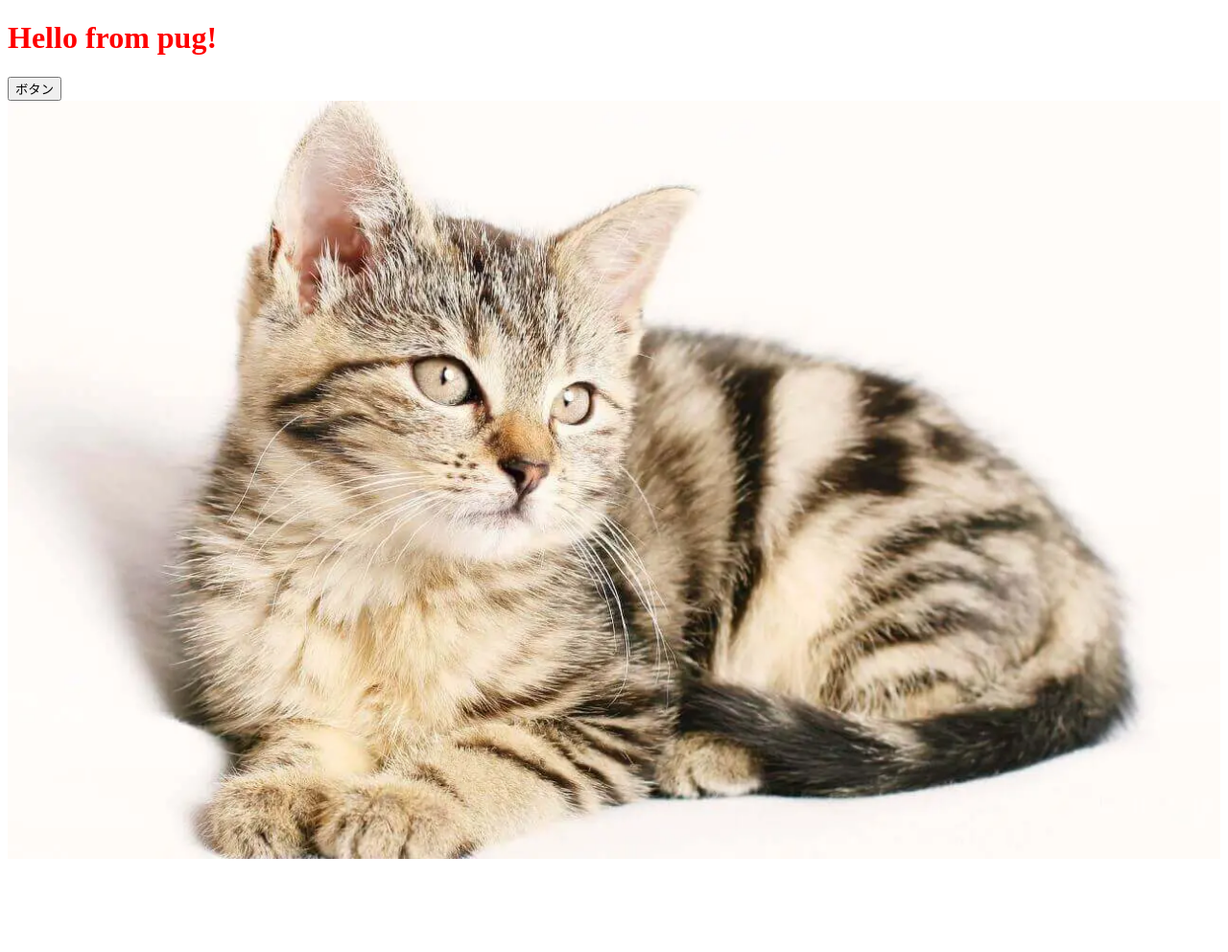
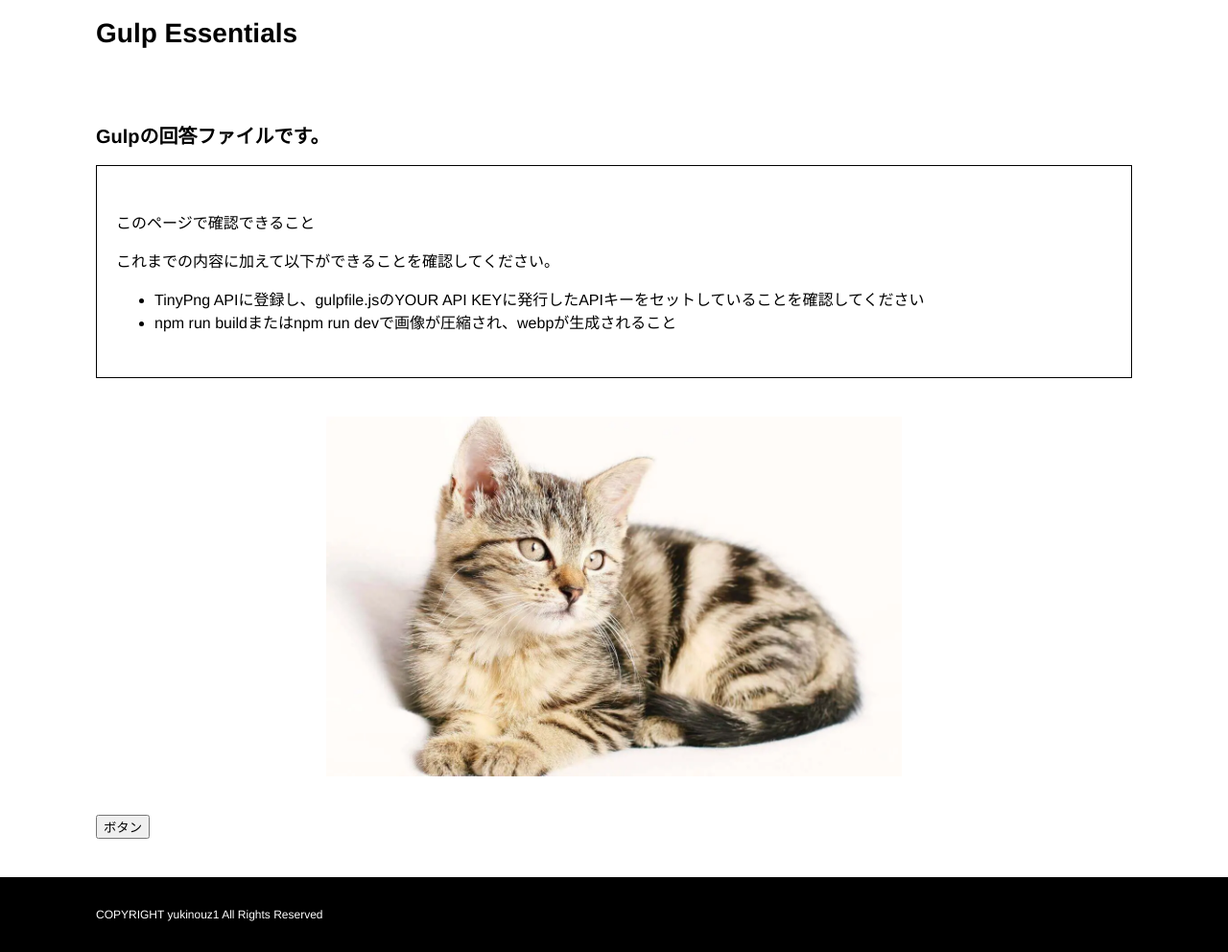
Before and after one commit to yukinouz/gulp-essentials, a website built with webpack: page src/pug/index.pug in a window 1280 px wide. Shown: the whole page at 96% size. Before the commit the page ends 903 px from the top, so only its background shows below. Built offline with nearby package versions, Linux system fonts and the light colour scheme; files whose address does not match are found by name.

Commit message:
[update]このページで確認できること

```diff
--- a/src/pug/index.pug
+++ b/src/pug/index.pug
@@ -8,12 +8,28 @@ html(lang="ja")
     meta(http-equiv="X-UA-Compatible", content="IE=edge")
     meta(name="viewport", content="width=device-width, initial-scale=1.0")
     link(rel="stylesheet", href="./css/style.css?ver")
-    title Document
+    title Gulp Essentials | yukinouz1
   body
-    h1.hoge Hello from pug!
-    button#js-alert-button ボタン
-
-    div
-      +webpImg("hogeclass", "img-cat", "jpg", "画像の説明", true)
+    header.header
+      .inner
+        h1.header__title Gulp Essentials
+    main
+      section.sample
+        .inner
+          h2.sample__title Gulpの回答ファイルです。
+          div.sample__box
+            p このページで確認できること
+            p これまでの内容に加えて以下ができることを確認してください。
+            ul.sample__list
+              li.sample__list-item
+                | TinyPng APIに登録し、gulpfile.jsのYOUR API KEYに発行したAPIキーをセットしていることを確認してください
+              li.sample__list-item
+                | npm run buildまたはnpm run devで画像が圧縮され、webpが生成されること
+          .sample__img
+            +webpImg("hogeclass", "img-cat", "jpg", "画像の説明", true)
+          button#js-alert-button.sample__button ボタン
+    footer.footer
+      .inner
+        p.footer__copyright COPYRIGHT yukinouz1 All Rights Reserved
 
     script(src="./js/bundle.js?ver")
--- a/src/scss/style.scss
+++ b/src/scss/style.scss
@@ -1,4 +1,9 @@
 @charset "utf-8";
+
+html, body {
+  margin: 0;
+  padding: 0;
+}
 
 img {
   height: auto;
@@ -41,3 +46,57 @@ $red: #f00;
     color: green;
   }
 }
+
+body {
+  font-family: "Helvetica Neue", arial, "Hiragino Kaku Gothic ProN",
+    "Hiragino Sans", meiryo, sans-serif;
+}
+
+img {
+  height: auto;
+  max-width: 100%;
+  vertical-align: top;
+}
+
+.inner {
+  margin: 0 auto;
+  max-width: 1080px;
+  padding-left: 40px;
+  padding-right: 40px;
+}
+
+.header__title {
+  font-size: 28px;
+  font-weight: bold;
+}
+
+.sample {
+  padding: 40px 0;
+}
+
+.sample__title {
+  font-size: 20px;
+  font-weight: bold;
+}
+
+.sample__box {
+  border: 1px solid #000;
+  padding: 30px 20px;
+}
+
+.sample__img {
+  max-width: 600px;
+  margin: 0 auto;
+}
+
+.sample__button,
+.sample__img {
+  margin-top: 40px;
+}
+
+.footer {
+  background: #000;
+  color: #fff;
+  font-size: 12px;
+  padding: 20px 10px;
+}
```
Also changed, not shown: dist/css/style.css, dist/index.html, dist/js/bundle.js, 1 other file.
